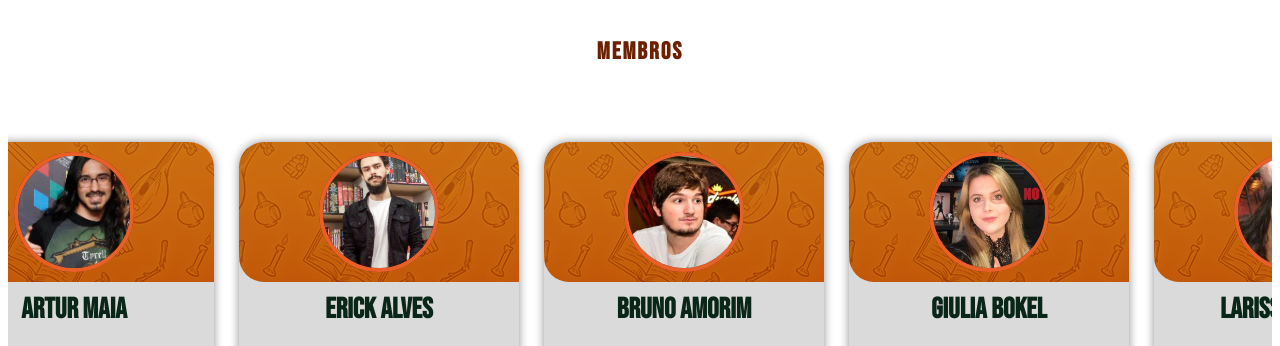
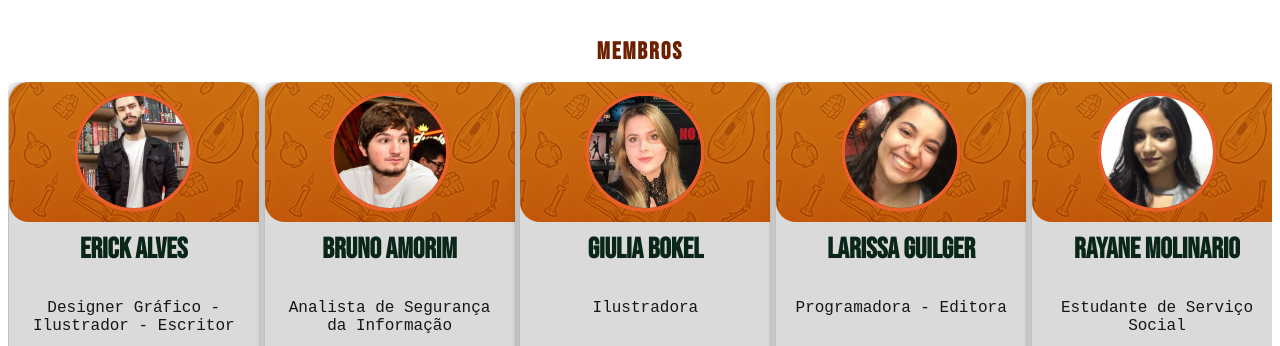
Before and after one commit to nayara-nunes/Os4Cantos, a plain HTML site: page index.html in a window 1280 px wide. Shown: the part 1841-2187 px from the top of the page. Drawn offline with nearby package versions, Linux system fonts and the light colour scheme; a web font is replaced by a local one.

Commit message:
Ajustando a sessão membros

```diff
--- a/css/style.css
+++ b/css/style.css
@@ -368,6 +368,28 @@ iframe{
     color: var(--green-300);
   }
   /* Membros */
+  .slider{
+    display: flex;
+  justify-content: center;
+  align-items: center;
+  }
+
+  .card{
+    max-width: 1120px;
+    width: 100%;
+
+
+  }
+
+  .container{
+    width: 250px;
+    height: 350px;
+    box-shadow: 0px 0px 10px rgba(0, 0, 0, 0.445);
+    background:var(--white);
+    border-radius: 20px 20px 20px 20px;
+
+
+  }
 
   .slide-container{
     max-width: 1120px;
@@ -378,7 +400,7 @@ iframe{
   .slide-content{
     padding: 20px 20px;
      margin: 0 40px;
-  }
+  }/*
   .card{
     max-width: 280px;
     height: 350px;
@@ -386,7 +408,7 @@ iframe{
     box-shadow: 0px 0px 10px rgba(0, 0, 0, 0.445);
     background:var(--white);
 
-  }
+  }*/
   .image-content, .card-content{
     display: flex;
     flex-direction: column;
@@ -406,7 +428,7 @@ iframe{
     height: 100%;
     width: 100%;
     background-image:url();
-    border-radius:25px 25px 0 25px ;
+    border-radius:20px 20px 0 20px ;
     background-image:url('../img/card.png');
     filter: brightness(0.8);
 
--- a/index.html
+++ b/index.html
@@ -11,7 +11,9 @@
 <link rel="preconnect" href="https://fonts.gstatic.com" crossorigin>
 <link href="https://fonts.googleapis.com/css2?family=Bebas+Neue&display=swap" rel="stylesheet">
   <link rel="stylesheet" href="https://cdnjs.cloudflare.com/ajax/libs/font-awesome/5.15.4/css/all.min.css" integrity="sha512-1ycn6IcaQQ40/MKBW2W4Rhis/DbILU74C1vSrLJxCq57o941Ym01SwNsOMqvEBFlcgUa6xLiPY/NS5R+E6ztJQ==" crossorigin="anonymous" referrerpolicy="no-referrer" />
-
+  <script  src="https://code.jquery.com/jquery-3.6.1.js"></script>
+  <script src="https://cdnjs.cloudflare.com/ajax/libs/OwlCarousel2/2.3.4/owl.carousel.min.js"></script>
+  <link rel="stylesheet" href="https://cdnjs.cloudflare.com/ajax/libs/OwlCarousel2/2.3.4/assets/owl.carousel.min.css" integrity="sha512-tS3S5qG0BlhnQROyJXvNjeEM4UpMXHrQfTGmbQ1gKmelCxlSEBUaxhRBj/EFTzpbP4RVSrpEikbmdJobCvhE3g==" crossorigin="anonymous" referrerpolicy="no-referrer" />
   <link rel="stylesheet" href="./css/swiper.bundle.min.css">
 
   <link rel="stylesheet" href="./css/style.css">
@@ -73,7 +75,7 @@
    <button class="button"> <a href="https://soundcloud.com/user-555016100" target="_blank">ver mais</a></button>
     </section>
 
-    <section class="about section" id="about">
+    <sec class="about section" id="about">
       <h1  class="titulo ">Quem somos ?</h1>
       <p class="text">
         Criado de fãs para fãs, o podcast Os Quatro Cantos traz uma releitura
@@ -84,10 +86,9 @@
         dessa série de livros fantásticos.
       </p>
       <h2 class="subtitulo">Membros</h2>
-      <div class="slide-container swiper">
-        <div class="slide-content">
-          <div class="card-wrapper swiper-wrapper">
-            <div class="card swiper-slide">
+      <div class="owl-carousel  slider">
+        <div class="card">
+          <div class="container">
               <div class="image-content">
                 <span class="overlay">
                 </span>
@@ -107,8 +108,11 @@
 
               </ul>
               </div>
+
           </div>
-            <div class="card swiper-slide">
+          </div>
+          <div class="card">
+            <div class="container">
               <div class="image-content">
                 <span class="overlay">
                 </span>
@@ -134,7 +138,9 @@
               </ul>
               </div>
             </div>
-            <div class="card swiper-slide">
+            </div>
+            <div class="card">
+              <div class="container">
                 <div class="image-content">
                   <span class="overlay">
                   </span>
@@ -152,7 +158,13 @@
                 </ul>
                 </div>
               </div>
-            <div class="card swiper-slide">
+
+
+            </div>
+
+
+          <div class="card">
+            <div class="container">
               <div class="image-content">
                 <span class="overlay">
                 </span>
@@ -172,7 +184,9 @@
               </ul>
               </div>
             </div>
-            <div class="card swiper-slide">
+          </div>
+          <div class="card">
+            <div class="container">
               <div class="image-content">
                 <span class="overlay">
                 </span>
@@ -190,9 +204,10 @@
 
               </ul>
               </div>
-
             </div>
-            <div class="card swiper-slide">
+          </div>
+          <div class="card">
+            <div class="container">
               <div class="image-content">
                 <span class="overlay">
                 </span>
@@ -212,7 +227,9 @@
               </ul>
               </div>
             </div>
-            <div class="card swiper-slide">
+          </div>
+          <div class="card">
+            <div class="container">
               <div class="image-content">
                 <span class="overlay">
                 </span>
@@ -235,7 +252,6 @@
             </div>
           </div>
 
-        </div>
 
 
       </div>
--- a/js/script.js
+++ b/js/script.js
@@ -15,39 +15,37 @@
   });
 
 
+})();
 
-let swiper = new Swiper(".slide-content", {
-  slidesPerView: 3,
-  spaceBetween: 25,
+
+
+
+$(".slider").owlCarousel({
   loop:true,
-  centerSlider: 'false',
-  fade:'true',
-  grabCursor:'true',
-  dynamicBullets:'true',
+  autoplay:true,
+  margin:15,
+  autoplayTimeout:3000,
+  autoplayHoverPause:true,
+  responsiveClass:true,
+  responsive:{
+      0:{
+          items:1,
+          nav:true
+      },
+      600:{
+          items:2,
+          nav:false,
 
-  pagination: {
-    el: ".swiper-pagination",
-    clickable: true,
+      },
+      768:{
+        items:3,
+        nav:false,
+      },
+      1000:{
+          items:5,
+          nav:true,
+          loop:true,
+      }
+    }
 
-  },
-  breakpoints: {
-0: {
-slidesPerView:0.4,
-
-},
-520: {
-slidesPerView: 1,
-spaceBetween: 20,
-},
-768:{
-slidesPerView:2,
-},
-950: {
-slidesPerView: 3,
-spaceBetween: 25,
-},
-
-}
-} );
-
-})();
+ });
```
Lines whose indentation alone changed are shown as unchanged.
